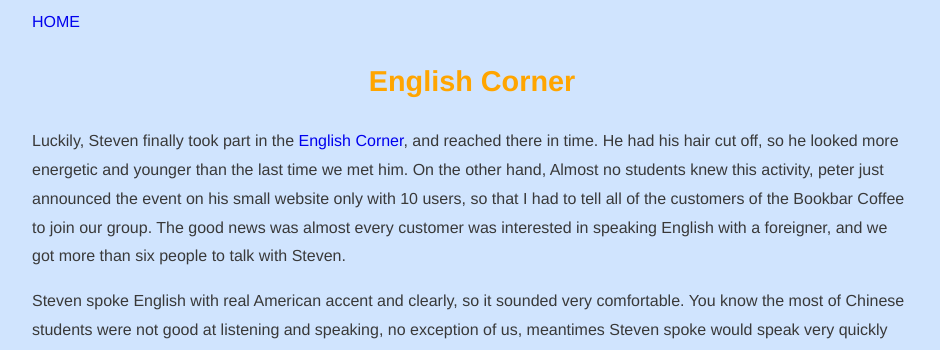
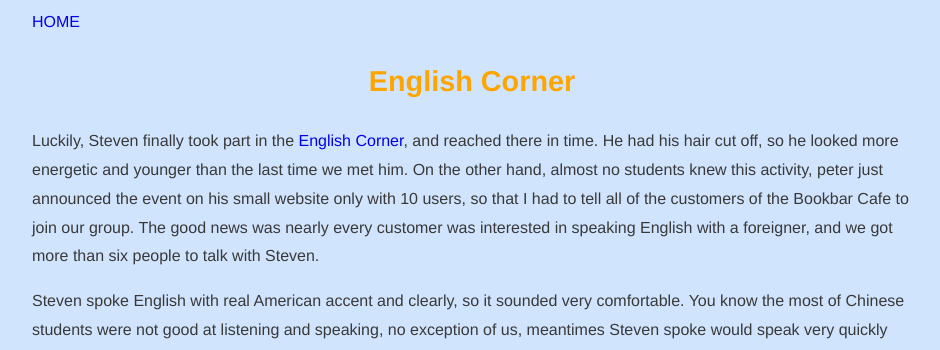
Before and after one commit to billie66/billie66.github.com, a Jekyll site: the page built from _posts/2012-3-19-english-corner.md, in a window 1280 px wide. Shown: the top 350 px of the page, without its empty margins (168-1108 px from the left). Built offline with Jekyll 4.4.1, drawn with Linux system fonts in a browser that asks for light colours; Markdown is read by kramdown in place of the engine named in the settings; comment, search, counter and statistics services are not loaded.

Commit message:
Correct several words

```diff
--- a/_posts/2012-3-19-english-corner.md
+++ b/_posts/2012-3-19-english-corner.md
@@ -4,10 +4,10 @@ layout: post
 
 Luckily, Steven finally took part in the [English Corner](http://www.happyec.org),
 and reached there in time. He had his hair cut off, so he looked more
-energetic and younger than the last time we met him. On the other hand, Almost
+energetic and younger than the last time we met him. On the other hand, almost
 no students knew this activity, peter just announced the event on his small
 website only with 10 users, so that I had to tell all of the customers of the
-Bookbar Coffee to join our group. The good news was almost every customer was
+Bookbar Cafe to join our group. The good news was nearly every customer was
 interested in speaking English with a foreigner, and we got more than six
 people to talk with Steven.
 
```
